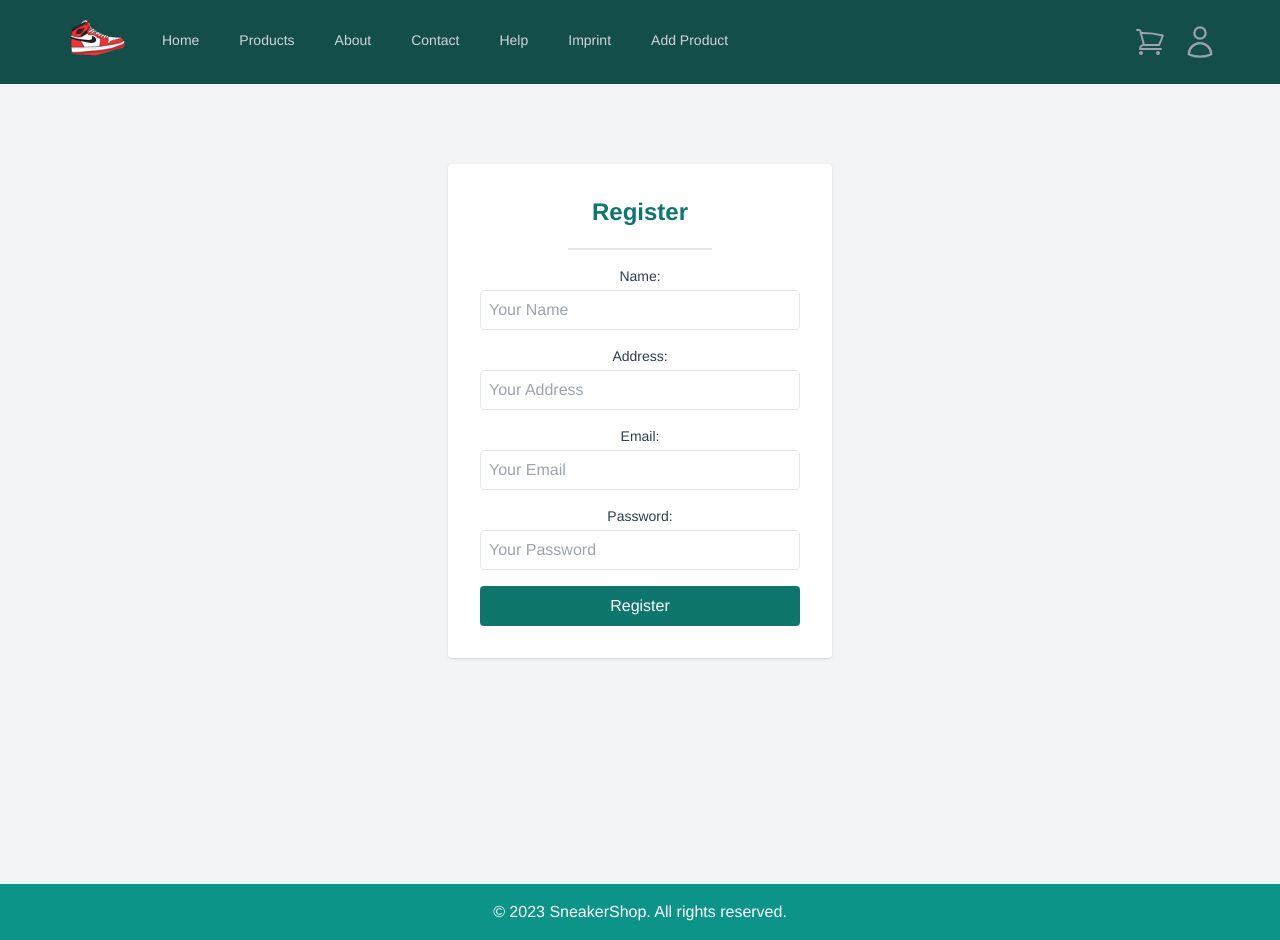
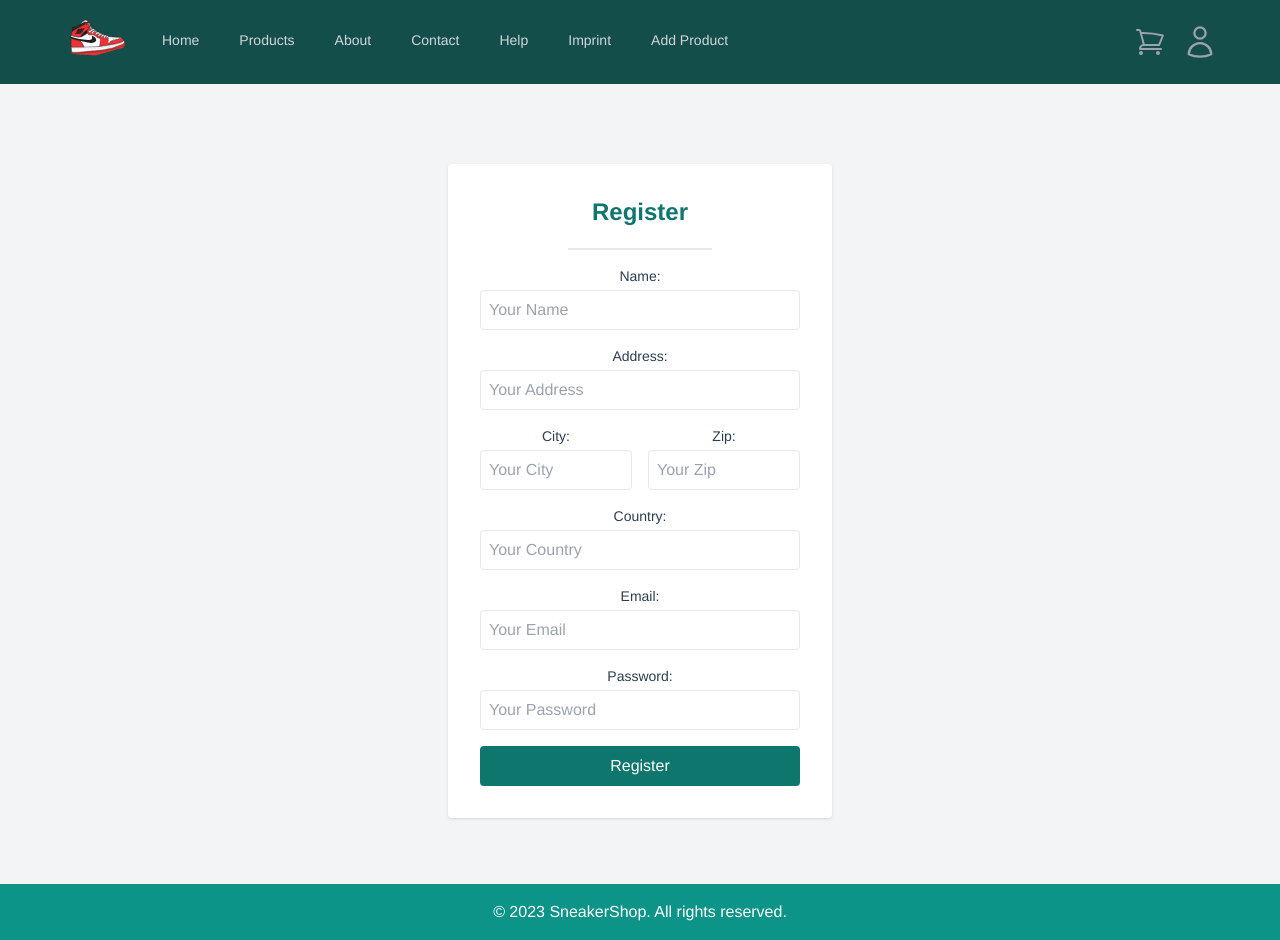
Before and after one commit to erichaneder/web-eng-project, a Vue app in the folder frontend/: page /register in a window 1280 px wide. Built offline with nearby package versions, Linux system fonts and the light colour scheme.

Commit message:
updated readme

```diff
--- a/frontend/src/components/molecules/FormComponent.vue
+++ b/frontend/src/components/molecules/FormComponent.vue
@@ -2,6 +2,11 @@
     <form>
       <InputField id="name" label="Name" type="text" placeholder="Your Name"/>
       <InputField id="address" label="Address" type="text" placeholder="Your Address"/>
+      <div class="flex space-x-4"> <!-- space-x-4 provides spacing between flex children -->
+        <InputField id="city" label="City" type="text" placeholder="Your City"/>
+        <InputField id="zip" label="Zip" type="text" placeholder="Your Zip"/>
+      </div>
+      <InputField id="country" label="Country" type="text" placeholder="Your Country"/>
       <InputField id="email" label="Email" type="email" placeholder="Your Email"/>
       <InputField id="password" label="Password" type="password" placeholder="Your Password"/>
       <slot></slot> <!-- Slot for additional content, e.g., submit button -->
```
Also changed, not shown: 1 other file (tests, documents, lock files or other folders).
